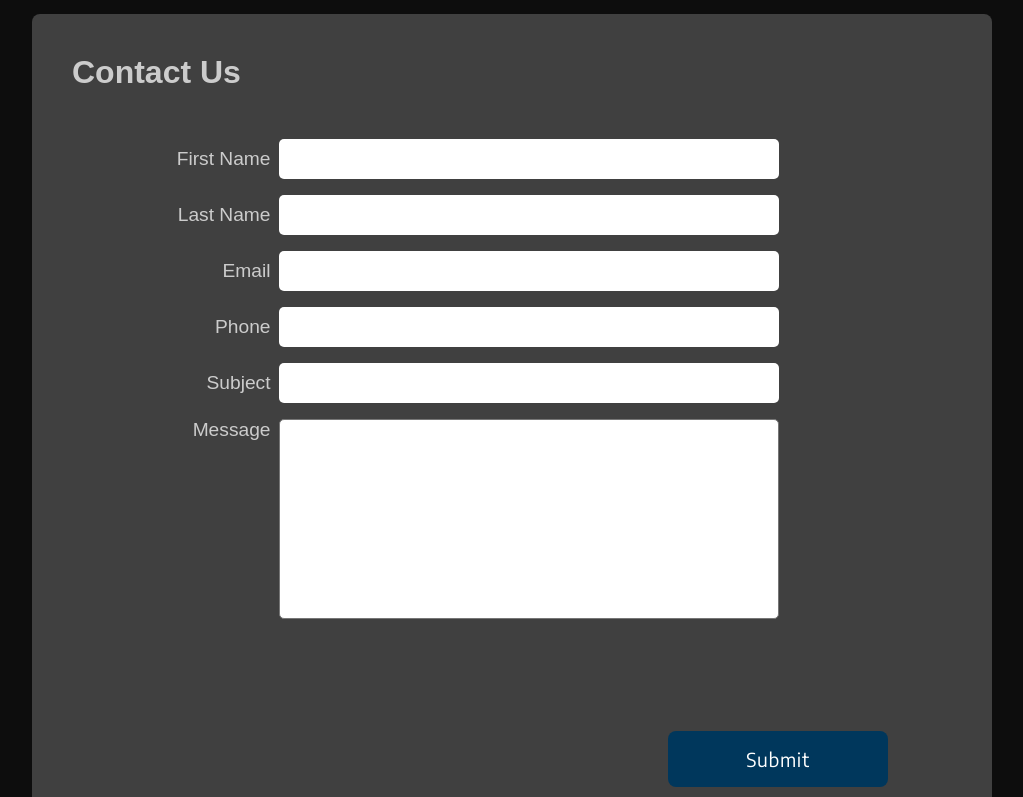
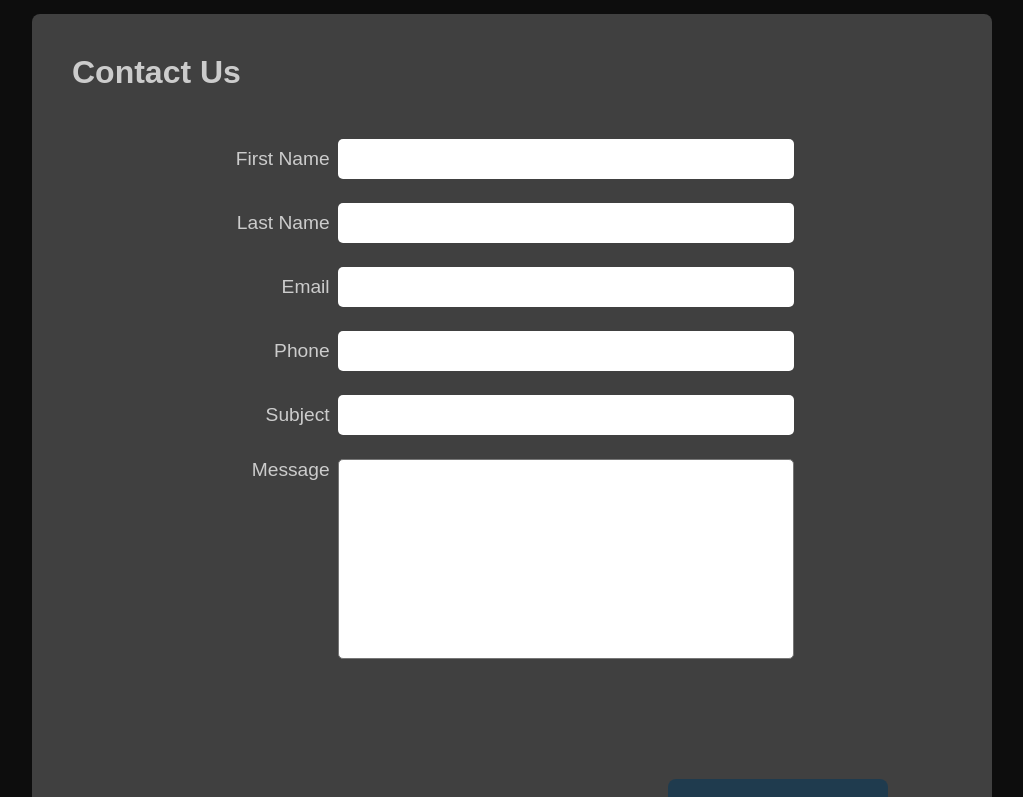
Before and after one commit to terryjsimcox/great8cinema, a React (Create React App) app: page /ContactUs in a window 1280 px wide. Shown: the part 640-1437 px from the top of the page, without its empty margins (128-1151 px from the left). Built offline with nearby package versions, Linux system fonts and the light colour scheme; no server answers; a web font is replaced by a local one.

Commit message:
Added validation to the Contact Form.

```diff
--- a/src/components/Forms/ContactUsForm.js
+++ b/src/components/Forms/ContactUsForm.js
@@ -1,4 +1,4 @@
-import React, { useState } from 'react';
+import React, { useState, useEffect, useDebugValue } from 'react';
 import emailjs from 'emailjs-com';
 import { v4 as uuid } from 'uuid';
 import styled from 'styled-components';
@@ -7,91 +7,275 @@ import TextArea from './TextArea';
 import { ContactInputs } from '../../containts/ContactForm.defaults';
 import { colors, fonts, borderRadius } from '../../containts/styles.defaults';
 
-const initialState = {
-  firstName: '',
-  lastName: '',
-  email: '',
-  phone: '',
-  subject: '',
-  message: '',
+const TEXT_REGEX = /^[A-z0-9]{1,24}$/;
+const EMAIL_REGEX = /^[a-z0-9]+@[a-z]+\.[a-z]{2,3}$/;
+const PHONE_REGEX = /^([0-9]{10}$)/;
+const MESSAGE_REGEX = /^[A-z0-9!@#$%&*()-_=+ '":;?{}\[\]/\\.]{1,500}$/;
+const ERROR_MSG = {
+  text: '1 to 24 Characters. Must begin with a letter.',
+  email: 'Email is required. Needs @ and a Top Level Domain like ".com".',
+  phone: 'Phone is required. Needs to be 10 digit number.',
+  message: 'A message is required. ',
 };
+
 const ContactUsForm = () => {
-  const [formState, setFormState] = useState(initialState);
+  const [btnDisable, setBtnDisable] = useState(true);
+  const [firstRender, setFirstRender] = useState(true);
+
+  const [firstName, setFirstName] = useState('');
+  const [firstNameError, setFirstNameError] = useState();
+  const [validFirstName, setValidFirstName] = useState(false);
+  const [firstNameFocus, setFirstNameFocus] = useState(false);
+
+  const [lastName, setLastName] = useState('');
+  const [lastNameError, setLastNameError] = useState();
+  const [validLastName, setValidLastName] = useState(false);
+  const [lastNameFocus, setLastNameFocus] = useState(false);
+
+  const [email, setEmail] = useState('');
+  const [emailError, setEmailError] = useState('');
+  const [validEmail, setValidEmail] = useState(false);
+  const [emailFocus, setEmailFocus] = useState(false);
+
+  const [phone, setPhone] = useState('');
+  const [phoneError, setPhoneError] = useState('');
+  const [validPhone, setValidPhone] = useState(false);
+  const [phoneFocus, setPhoneFocus] = useState(false);
+
+  const [subject, setSubject] = useState('');
+  const [subjectError, setSubjectError] = useState('');
+  const [validSubject, setValidSubject] = useState(false);
+  const [subjectFocus, setSubjectFocus] = useState(false);
+
+  const [message, setMessage] = useState('');
+  const [messageError, setMessageError] = useState('');
+  const [validMessage, setValidMessage] = useState(false);
+  const [messageFocus, setMessageFocus] = useState(false);
 
   const sendEmail = async (e) => {
     e.preventDefault();
+    const formData = {
+      firstName: firstName.toString(),
+      lastName: lastName.toString(),
+      email: email.toString(),
+      phone: phone.toString(),
+      subject: subject.toString(),
+      message: message.toString(),
+    };
     const result = await emailjs.send(
       'service_k8q4ut5',
       'template_eh4y1y8',
-      formState,
+      formData,
       'agIAQlRAMiwNnacIq'
     );
 
     if (result.text === 'OK') {
       e.target.reset();
-      return setFormState(initialState);
+      setBtnDisable(false);
+      setFirstName('');
+      setLastName('');
+      setEmail('');
+      setPhone('');
+      setSubject('');
+      setMessage('');
     }
-    console.error(result);
   };
+
+  useEffect(() => {
+    setValidFirstName(TEXT_REGEX.test(firstName));
+    if (!validFirstName) {
+      setFirstNameError(ERROR_MSG.name);
+    } else {
+      setFirstNameError('');
+    }
+  }, [firstName]);
+
+  useEffect(() => {
+    setValidLastName(TEXT_REGEX.test(lastName));
+    if (!validLastName) {
+      setLastNameError(ERROR_MSG.name);
+    } else {
+      setLastNameError('');
+    }
+  }, [lastName]);
+
+  useEffect(() => {
+    setValidEmail(EMAIL_REGEX.test(email));
+    if (!validEmail && !firstRender) {
+      setEmailError(ERROR_MSG.email);
+    } else {
+      setEmailError('');
+    }
+  }, [email]);
+
+  useEffect(() => {
+    setValidPhone(PHONE_REGEX.test(phone));
+    if (!validPhone && !firstRender) {
+      setPhoneError(ERROR_MSG.phone);
+    } else {
+      setPhoneError('');
+    }
+  }, [phone]);
+
+  useEffect(() => {
+    setValidSubject(TEXT_REGEX.test(subject));
+    if (!validSubject && !firstRender) {
+      setSubjectError(ERROR_MSG.phone);
+    } else {
+      setSubjectError('');
+    }
+  }, [subject]);
+
+  useEffect(() => {
+    setValidMessage(MESSAGE_REGEX.test(message));
+    if (!validMessage && !firstRender) {
+      setMessageError(ERROR_MSG.message);
+    } else {
+      setMessageError('');
+    }
+  }, [message]);
+
+  useEffect(() => {
+    if (
+      validFirstName &&
+      validLastName &&
+      validEmail &&
+      validPhone &&
+      validSubject &&
+      validMessage
+    ) {
+      setBtnDisable(false);
+    } else {
+      setBtnDisable(true);
+    }
+  }, [
+    validFirstName,
+    validLastName,
+    validEmail,
+    validPhone,
+    validSubject,
+    validMessage,
+  ]);
+
+  useEffect(() => {
+    setFirstRender(false);
+  }, []);
+
   return (
     <Form onSubmit={sendEmail}>
       <Title>Contact Us</Title>
       <InputGroup>
+        <Container>
           <Input
             label='First Name'
             type='text'
             name='firstName'
-          value={formState.firstName}
+            value={firstName}
+            onFocus={() => setFirstNameFocus(true)}
+            onBlur={() => {
+              setValidFirstName(TEXT_REGEX.test(firstName));
+              if (!validFirstName) setFirstNameError(ERROR_MSG.text);
+              setFirstNameFocus(false);
+            }}
             onChange={(e) => {
-            setFormState({ ...formState, firstName: e.target.value });
+              setFirstName(e.target.value);
             }}
           />
+          <p>{!validFirstName && firstNameError}</p>
+        </Container>
+        <Container>
           <Input
             label='Last Name'
             type='text'
             name='lastName'
-          value={formState.lastName}
+            value={lastName}
+            onFocus={() => setLastNameFocus(true)}
+            onBlur={() => {
+              setValidLastName(TEXT_REGEX.test(lastName));
+              if (!validLastName) setLastNameError(ERROR_MSG.text);
+              setLastNameFocus(false);
+            }}
             onChange={(e) => {
-            setFormState({ ...formState, lastName: e.target.value });
+              setLastName(e.target.value);
             }}
           />
+          <p>{!validLastName && lastNameError}</p>
+        </Container>
+        <Container>
           <Input
             label='Email'
             type='email'
             name='email'
-          value={formState.email}
+            value={email}
+            onFocus={() => setEmailFocus(true)}
+            onBlur={() => {
+              setValidEmail(EMAIL_REGEX.test(email));
+              if (!validEmail) setEmailError(ERROR_MSG.email);
+              setEmailFocus(false);
+            }}
             onChange={(e) => {
-            setFormState({ ...formState, email: e.target.value });
+              setEmail(e.target.value);
             }}
           />
+          <p>{!validEmail && emailError}</p>
+        </Container>
+        <Container>
           <Input
             label='Phone'
             type='tel'
             name='phone'
-          value={formState.phone}
+            value={phone}
+            onFocus={() => setPhoneFocus(true)}
+            onBlur={() => {
+              setValidPhone(PHONE_REGEX.test(phone));
+              if (!validPhone) setPhoneError(ERROR_MSG.phone);
+              setPhoneFocus(false);
+            }}
             onChange={(e) => {
-            setFormState({ ...formState, phone: e.target.value });
+              setPhone(e.target.value);
             }}
           />
+          <p>{!validPhone && phoneError}</p>
+        </Container>
+        <Container>
           <Input
             label='Subject'
             type='text'
             name='subject'
-          value={formState.subject}
+            value={subject}
+            onFocus={() => setSubjectFocus(true)}
+            onBlur={() => {
+              setValidSubject(TEXT_REGEX.test(subject));
+              if (!validSubject) setSubjectError(ERROR_MSG.text);
+              setSubjectFocus(false);
+            }}
             onChange={(e) => {
-            setFormState({ ...formState, subject: e.target.value });
+              setSubject(e.target.value);
             }}
           />
+          <p>{!validSubject && subjectError}</p>
+        </Container>
+        <Container>
           <TextArea
             label='Message'
             name='message'
-          value={formState.message}
+            value={message}
+            onFocus={() => setMessageFocus(true)}
+            onBlur={(e) => {
+              setValidMessage(e.target.value !== '');
+              if (!validMessage) setMessageError(ERROR_MSG.message);
+              setMessageFocus(false);
+            }}
             onChange={(e) => {
-            setFormState({ ...formState, message: e.target.value });
+              setMessage(e.target.value);
             }}></TextArea>
+          <p>{!validMessage && messageError}</p>
+        </Container>
       </InputGroup>
       <Submit>
-        <button type='submit'>Submit</button>
+        <button type='submit' disabled={btnDisable}>
+          Submit
+        </button>
       </Submit>
     </Form>
   );
@@ -109,13 +293,30 @@ const Form = styled.form`
   }
 `;
 
+const Container = styled.div`
+  display: flex;
+  flex-direction: column;
+  width: 100%;
+  justify-content: center;
+  /* height: calc(1rem + 0.5rem); */
+  & p {
+    position: relative;
+    left: calc(30% + 0.5rem);
+    width: 50%;
+    margin-top: 0.5rem;
+    color: ${colors.red[500]};
+    font-family: ${fonts.EncodeSans};
+    letter-spacing: 0.04rem;
+  }
+`;
+
 const InputGroup = styled.div`
   display: flex;
   flex-direction: column;
   align-items: center;
   justify-content: center;
   gap: 1rem 0.5rem;
-  width: 80%;
+  width: 100%;
   padding: 1rem;
   @media only screen and (max-width: 960px) {
     width: 90%;
@@ -154,5 +355,23 @@ const Submit = styled.div`
       width: 100%;
       margin: 0;
     }
+    &:disabled {
+      opacity: 0.5;
+      &:hover {
+        background-color: ${colors.secondary[700]};
+        cursor: default;
+      }
+    }
   }
 `;
+
+function debounce(cb, delay = 1000) {
+  let timeout;
+
+  return (...args) => {
+    clearTimeout(timeout);
+    timeout = setTimeout(() => {
+      cb(...args);
+    }, delay);
+  };
+}
--- a/src/components/Forms/Input.js
+++ b/src/components/Forms/Input.js
@@ -2,11 +2,17 @@ import React from 'react';
 import styled from 'styled-components';
 import { colors, fonts } from '../../containts/styles.defaults';
 
-const Input = ({ label, type, name, value, onChange }) => {
+const Input = ({ label, type, name, value, onChange, onBlur }) => {
   return (
     <Container>
       <Label>{label}</Label>
-      <StyledInput type={type} name={name} value={value} onChange={onChange} />
+      <StyledInput
+        type={type}
+        name={name}
+        value={value}
+        onChange={onChange}
+        onBlur={onBlur}
+      />
     </Container>
   );
 };
@@ -15,7 +21,6 @@ export default Input;
 
 const Container = styled.div`
   display: flex;
-  width: 100%;
   align-items: center;
 
   @media only screen and (max-width: 960px) {
@@ -36,7 +41,7 @@ const Label = styled.label`
   }
 `;
 const StyledInput = styled.input`
-  width: 70%;
+  width: 50%;
   padding: 0.5rem;
   font-size: 1.2rem;
   font-weight: ${fonts.weight[500]};
--- a/src/components/Forms/TextArea.js
+++ b/src/components/Forms/TextArea.js
@@ -2,14 +2,15 @@ import React from 'react';
 import styled from 'styled-components';
 import { colors, fonts } from '../../containts/styles.defaults';
 
-const TextArea = ({ label, name, value, onChange }) => {
+const TextArea = ({ label, name, value, onChange, onBlur }) => {
   return (
     <Container>
       <Label>{label}</Label>
       <StyledTextArea
         name={name}
         value={value}
-        onChange={onChange}></StyledTextArea>
+        onChange={onChange}
+        onBlur={onBlur}></StyledTextArea>
     </Container>
   );
 };
@@ -37,7 +38,7 @@ const Label = styled.label`
   }
 `;
 const StyledTextArea = styled.textarea`
-  width: 70%;
+  width: 50%;
   height: 200px;
   padding: 0.5rem;
   font-size: 1.2rem;
--- a/src/containts/styles.defaults.js
+++ b/src/containts/styles.defaults.js
@@ -35,6 +35,15 @@ export const colors = {
     600: 'hsl(204, 100%, 28%)',
     700: 'hsl(204, 100%, 18%)',
   },
+  red: {
+    100: 'hsl(355, 89%, 92%)',
+    200: 'hsl(355, 89%, 82%)',
+    300: 'hsl(355, 89%, 72%)',
+    400: 'hsl(355, 89%, 62%)',
+    500: 'hsl(355, 89%, 52%)',
+    600: 'hsl(355, 89%, 42%)',
+    700: 'hsl(355, 89%, 32%)',
+  },
 };
 
 export const fonts = {
```
Lines whose indentation alone changed are shown as unchanged.
